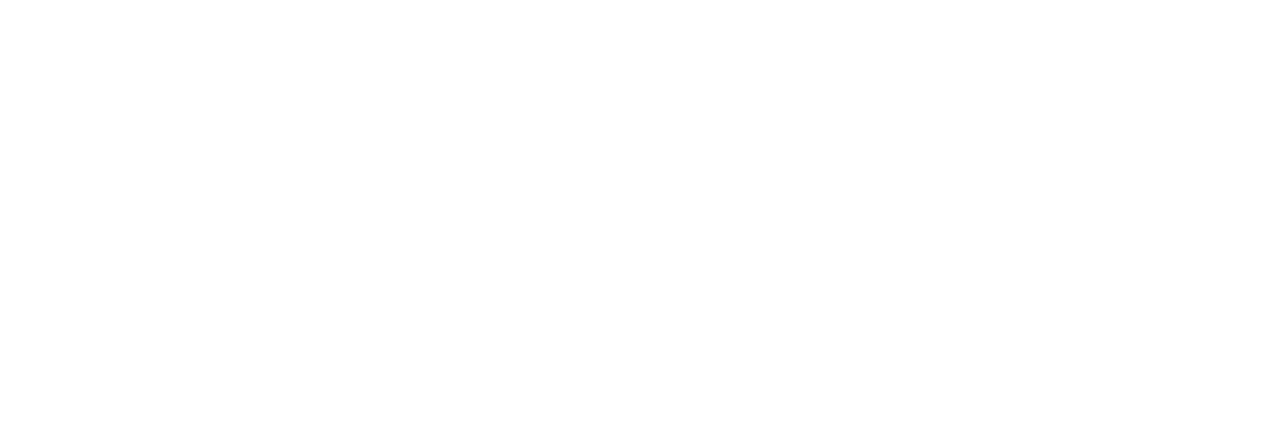
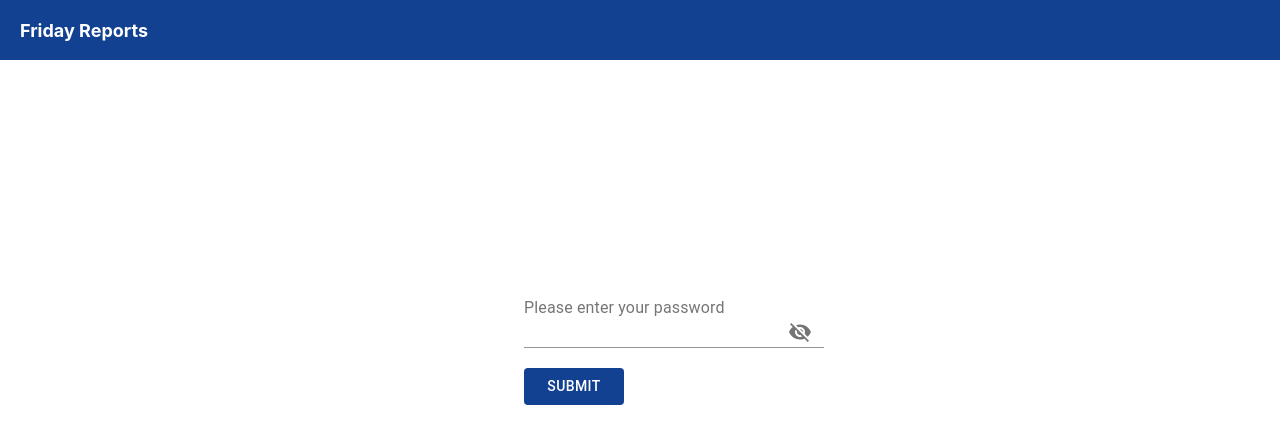
Before and after one commit to maryamahmadi/reports, a React (Create React App) app: page /login in a window 1280 px wide. Shown: the top 444 px of the page. Built offline with nearby package versions, Linux system fonts and the light colour scheme.

Commit message:
added a login page for boss view, favicon, center content on all views

```diff
--- a/public/index.html
+++ b/public/index.html
@@ -5,10 +5,7 @@
     <link rel="icon" href="%PUBLIC_URL%/favicon.ico" />
     <meta name="viewport" content="width=device-width, initial-scale=1" />
     <meta name="theme-color" content="#000000" />
-    <meta
-      name="description"
-      content="Web site created using create-react-app"
-    />
+    <meta name="description" content="Web site created using create-react-app" />
     <link rel="apple-touch-icon" href="%PUBLIC_URL%/logo192.png" />
     <!--
       manifest.json provides metadata used when your web app is installed on a
@@ -24,7 +21,7 @@
       work correctly both with client-side routing and a non-root public URL.
       Learn how to configure a non-root public URL by running `npm run build`.
     -->
-    <title>React App</title>
+    <title>Friday Reports</title>
   </head>
   <body>
     <noscript>You need to enable JavaScript to run this app.</noscript>
--- a/src/App.js
+++ b/src/App.js
@@ -1,25 +1,56 @@
 import React from 'react'
-import { BrowserRouter as Router, Switch, Route } from 'react-router-dom'
+import { BrowserRouter as Router, Switch, Route, Redirect } from 'react-router-dom'
 import Home from './routes/home/components/index'
 import CreateReport from './routes/createreport/components/index'
 import BossView from './routes/boss/components/index'
+import Login from './routes/boss/components/Login'
 import ReportByName from './routes/boss/components/ReportByName.js'
 import ReportByWeek from './routes/boss/components/ReportByWeek'
+import Header from './components/Header'
 
+function PrivateRoute({ children, ...rest }) {
+  const authenticated = false
+  return (
+    <Route
+      {...rest}
+      render={({ location }) =>
+        window.sessionStorage.getItem('authenticated') === 'true' ? (
+          children
+        ) : (
+          <Redirect
+            to={{
+              pathname: '/login',
+              state: { from: location },
+            }}
+          />
+        )
+      }
+    />
+  )
+}
 
 function App() {
   return (
     <Router>
-      <Switch>
-        <Route path='/' exact component={Home}></Route>
-        <Route path='/create-report' exact component={CreateReport}></Route>
-        <Route path='/boss' exact component={BossView}></Route>
-        <Route path='/boss/report-by-name' exact component={ReportByName}></Route>
-        <Route path='/boss/report-by-week' exact component={ReportByWeek}></Route>
-
-      </Switch>
-  </Router>
-  );
+      <Header />
+      <div style={{ maxWidth: '1000px', margin: '0 auto' }}>
+        <Switch>
+          <Route path="/" exact component={Home}></Route>
+          <Route path="/create-report" exact component={CreateReport}></Route>
+          <PrivateRoute path="/boss">
+            <BossView />
+          </PrivateRoute>
+          <Route path="/login" exact component={Login}></Route>
+          <Route path="/boss/report-by-name" exact component={ReportByName}></Route>
+          <Route path="/boss/report-by-week" exact component={ReportByWeek}></Route>
+        </Switch>
+      </div>
+    </Router>
+  )
 }
 
-export default App;
+export default App
+
+// empty state
+// wrong password
+// create form empty doesnt show any errors
--- /dev/null
+++ b/src/routes/boss/components/Login.js
@@ -0,0 +1,80 @@
+import React, { useState } from 'react'
+import { useHistory, useLocation } from 'react-router-dom'
+import IconButton from '@material-ui/core/IconButton'
+import Input from '@material-ui/core/Input'
+import InputLabel from '@material-ui/core/InputLabel'
+import InputAdornment from '@material-ui/core/InputAdornment'
+import Visibility from '@material-ui/icons/Visibility'
+import VisibilityOff from '@material-ui/icons/VisibilityOff'
+import Button from '@material-ui/core/Button'
+import { withStyles } from '@material-ui/core/styles'
+
+function Login() {
+  const history = useHistory()
+  const location = useLocation()
+
+  const CustomButton = withStyles({
+    root: {
+      width: '100px',
+      color: 'white',
+      backgroundColor: '#124191',
+      '&:hover': {
+        backgroundColor: '#1a59c4',
+      },
+    },
+  })(Button)
+
+  const [authenticationFailed, setAuthenticationFailed] = useState(false)
+  const [value, setValue] = useState('')
+  const [showPassword, setShowPassword] = useState(false)
+
+  const onSubmitClick = (event) => {
+    if (value === 'IAmTheBoss') {
+      setAuthenticationFailed(false)
+      window.sessionStorage.setItem('authenticated', 'true')
+      history.replace(location.state?.from ?? '/')
+    } else {
+      setAuthenticationFailed(true)
+    }
+  }
+
+  const handleChange = (prop) => (event) => {
+    setValue(event.target.value)
+  }
+  const handleClickShowPassword = () => {
+    setShowPassword((showPassword) => !showPassword)
+  }
+
+  const handleMouseDownPassword = (event) => {
+    event.preventDefault()
+  }
+
+  return (
+    <div style={{ paddingTop: '30vh', paddingLeft: '30vw', display: 'flex', flexDirection: 'column' }}>
+      <InputLabel htmlFor="boss-password">Please enter your password</InputLabel>
+      <Input
+        style={{ width: '300px', marginBottom: '20px' }}
+        id="password-field"
+        type={showPassword ? 'text' : 'password'}
+        value={value}
+        onChange={handleChange('password')}
+        endAdornment={
+          <InputAdornment position="end">
+            <IconButton
+              aria-label="toggle password visibility"
+              onClick={handleClickShowPassword}
+              onMouseDown={handleMouseDownPassword}
+            >
+              {showPassword ? <Visibility /> : <VisibilityOff />}
+            </IconButton>
+          </InputAdornment>
+        }
+      />
+      <CustomButton type="submit" onClick={onSubmitClick}>
+        Submit
+      </CustomButton>
+    </div>
+  )
+}
+
+export default Login
--- a/src/routes/boss/components/ReportByWeek.js
+++ b/src/routes/boss/components/ReportByWeek.js
@@ -44,7 +44,7 @@
         return (
           <ReportAccordion
             key={report.id}
-            summary={users.find((user) => user.userId === report.userId).name}
+            summary={users.find((user) => user.userId === report.userId)?.name}
             details={details}
           />
         )
--- a/src/routes/boss/components/index.js
+++ b/src/routes/boss/components/index.js
@@ -1,5 +1,4 @@
 import React, { useState } from 'react'
-import Header from '../../../components/Header'
 import Tabs from '@material-ui/core/Tabs'
 import Tab from '@material-ui/core/Tab'
 import ReportByName from './ReportByName'
@@ -14,7 +13,6 @@
 
   return (
     <React.Fragment>
-      <Header />
       <Tabs value={value} onChange={handleChange} indicatorColor="primary" textColor="primary" centered>
         <Tab label="Reports By Week" />
         <Tab label="Reports By Name" />
--- a/src/routes/createreport/components/Created.js
+++ b/src/routes/createreport/components/Created.js
@@ -1,9 +1,11 @@
 import React from 'react'
 
-function Created () {
-    return (<div style={{paddingTop: '30vh', paddingLeft: '30vw', color: '#124191', fontSize: '28px'}}>
-        Thank you for submitting your report!
-    </div>)
+function Created() {
+  return (
+    <div style={{ paddingTop: '30vh', margin: '0 auto', color: '#124191', fontSize: '28px', textAlign: 'center' }}>
+      Thank you for submitting your report!
+    </div>
+  )
 }
 
 export default Created
--- a/src/routes/createreport/components/NewReportForm.js
+++ b/src/routes/createreport/components/NewReportForm.js
@@ -70,7 +70,7 @@
     return <Created />
   } else {
     return (
-      <div style={{ padding: '20px' }}>
+      <div style={{ padding: '20px', margin: '0 auto', width: 'fit-content' }}>
         <div style={{ fontSize: '28px', fontWeight: '700', paddingBottom: '20px', color: '#124191' }}>
           {' '}
           Submit Your Report{' '}
--- a/src/routes/createreport/components/index.tsx
+++ b/src/routes/createreport/components/index.tsx
@@ -1,11 +1,6 @@
 import React from 'react'
-import Header from '../../../components/Header'
 import NewReportForm from './NewReportForm'
-function CreateReport () {
-  return (
-  <React.Fragment>
-    <Header />
-    <NewReportForm />
-  </React.Fragment>)
+function CreateReport() {
+  return <NewReportForm />
 }
 export default CreateReport
--- a/src/routes/home/components/index.tsx
+++ b/src/routes/home/components/index.tsx
@@ -1,32 +1,32 @@
 import React from 'react'
-import {Link} from 'react-router-dom'
-import Header from '../../../components/Header'
+import { Link } from 'react-router-dom'
 import SteveMorse from '../../../assets/SteveMorse.jpeg'
 import employees from '../../../assets/employees.jpeg'
 
-function Home () {
+function Home() {
   return (
-    <React.Fragment>
-        <Header />
-        <div style={{
+    <div
+      style={{
         display: 'flex',
         flexDirection: 'row',
         justifyContent: 'space-between',
-            padding: '150px 200px 0px 200px'}}>
-            <div style={{display: 'flex', flexDirection: 'column', alignItems: 'center'}}>
-                <Link style={{color: 'white', textDecoration: 'none'}} to='/create-report'>
-                    <img src={employees} width='200px' height='200px' />
+        padding: '150px 200px 0px 200px',
+      }}
+    >
+      <div style={{ display: 'flex', flexDirection: 'column', alignItems: 'center' }}>
+        <Link style={{ color: 'white', textDecoration: 'none' }} to="/create-report">
+          <img src={employees} width="200px" height="200px" />
         </Link>
-                <div style={{color: '#124191', fontSize: '28px', fontWeight: 'bold'}}>Employee </div>
+        <div style={{ color: '#124191', fontSize: '28px', fontWeight: 'bold' }}>Employee </div>
       </div>
-            <div style={{display: 'flex', flexDirection: 'column', alignItems: 'center'}}>
-            <Link style={{color: 'white', textDecoration: 'none'}} to='/boss'>
-                <img src={SteveMorse} width='200px' height='200px' />
+      <div style={{ display: 'flex', flexDirection: 'column', alignItems: 'center' }}>
+        <Link style={{ color: 'white', textDecoration: 'none' }} to="/boss">
+          <img src={SteveMorse} width="200px" height="200px" />
         </Link>
-            <div style={{color: '#124191', fontSize: '28px', fontWeight: 'bold'}}>Boss </div>
+        <div style={{ color: '#124191', fontSize: '28px', fontWeight: 'bold' }}>Boss </div>
       </div>
     </div>
-    </React.Fragment>)
+  )
 }
 
 export default Home
```
Also changed, not shown: 1 other file (tests, documents, lock files or other folders). Lines whose indentation alone changed are shown as unchanged.
